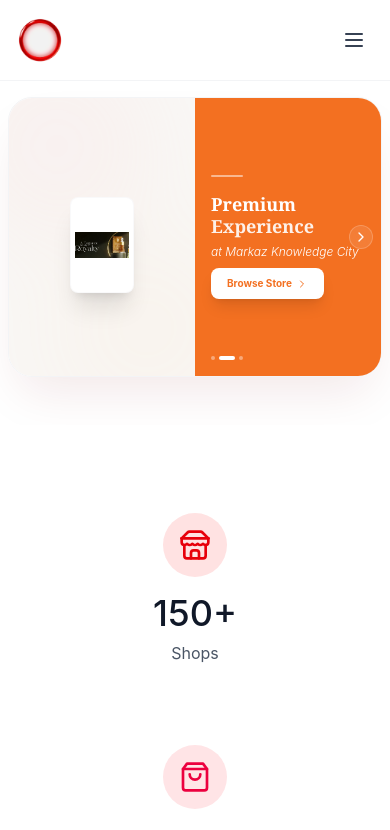
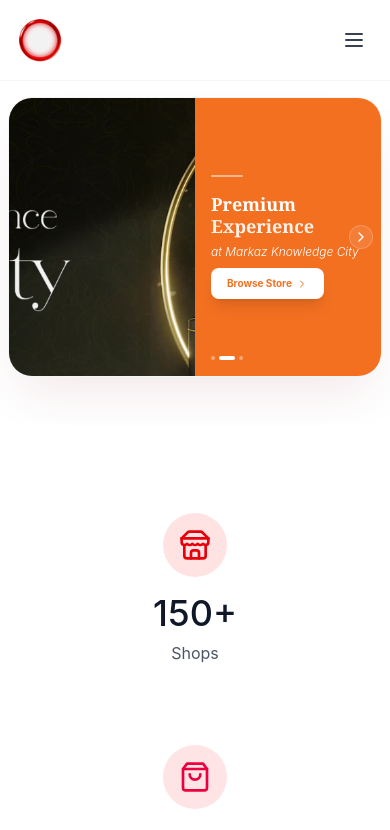
Before and after one commit to mdnaseef2004/souk-malaibar-website, a React (Vite) app: page /#/ in a window 390 px wide. Shown: the top 830 px of the page. Built offline with nearby package versions, Linux system fonts and the light colour scheme.

Commit message:
Configure responsive hero images: full-frame for mobile, floating-cards for desktop

```diff
--- a/src/app/pages/HomePage.tsx
+++ b/src/app/pages/HomePage.tsx
@@ -99,26 +99,36 @@ export function HomePage() {
         <div className="max-w-7xl mx-auto px-2 sm:px-6 lg:px-8">
           <div className="relative h-[280px] sm:h-[400px] md:h-[500px] rounded-[1.5rem] md:rounded-[2.5rem] overflow-hidden flex flex-row shadow-2xl shadow-red-900/10 border border-gray-100">
             {/* Left Side: Images (50% on mobile, flex-1 on desktop) */}
-            <div className="relative w-1/2 md:flex-1 bg-[#F9F7F5] z-0 flex items-center justify-center p-4 md:p-12 overflow-hidden">
+            <div className="relative w-1/2 md:flex-1 bg-[#F9F7F5] z-0 flex items-center justify-center md:p-12 overflow-hidden">
                {/* Background Decorative Element */}
                <div className="absolute top-0 left-0 w-full h-full opacity-10 pointer-events-none">
                  <div className="absolute -top-12 -left-12 w-48 h-48 md:w-96 md:h-96 bg-red-200 rounded-full blur-2xl"></div>
                  <div className="absolute -bottom-12 -right-12 w-48 h-48 md:w-96 md:h-96 bg-orange-200 rounded-full blur-3xl"></div>
                </div>
 
-               {/* Images */}
-               <div className="relative z-10 flex items-center justify-center gap-2 md:gap-4 animate-in fade-in zoom-in duration-700">
+               {/* Mobile: Full-frame Image */}
+               <div className="md:hidden absolute inset-0">
+                 <img
+                   src={getImageUrl(heroImages[currentImageIndex])}
+                   alt="Shop"
+                   className="w-full h-full object-cover"
+                 />
+                 <div className="absolute inset-0 bg-gradient-to-r from-black/5 to-transparent" />
+               </div>
+
+               {/* Desktop: Floating Cards Showcase */}
+               <div className="hidden md:flex relative z-10 items-center justify-center gap-4 animate-in fade-in zoom-in duration-700">
                  {heroImages.slice(currentImageIndex, currentImageIndex + 4).map((image, idx) => (
                    <div
                      key={idx}
-                     className={`relative w-16 h-24 sm:w-24 sm:h-36 md:w-40 md:h-56 bg-white rounded-lg md:rounded-2xl shadow-xl overflow-hidden border border-gray-100/50 transition-all duration-700 transform ${
-                       idx % 2 === 0 ? "translate-y-2 md:translate-y-8" : "-translate-y-2 md:-translate-y-8"
-                     } ${idx > 0 && "hidden xs:block"} ${idx > 1 && "hidden sm:block"}`}
+                     className={`relative w-40 h-56 bg-white rounded-2xl shadow-xl overflow-hidden border border-gray-100/50 transition-all duration-700 transform ${
+                       idx % 2 === 0 ? "translate-y-8" : "-translate-y-8"
+                     } ${idx > 1 && "hidden lg:block"}`}
                    >
                      <img
                        src={getImageUrl(image)}
                        alt="Shop"
-                       className="w-full h-full object-contain md:object-cover p-1 md:p-0"
+                       className="w-full h-full object-cover"
                      />
                    </div>
                  ))}
```
